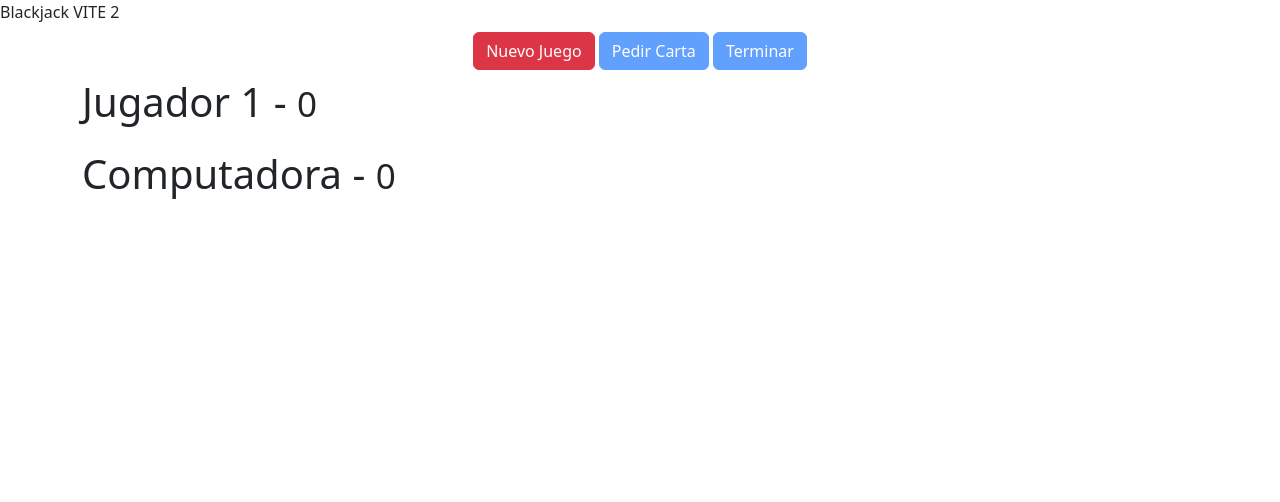
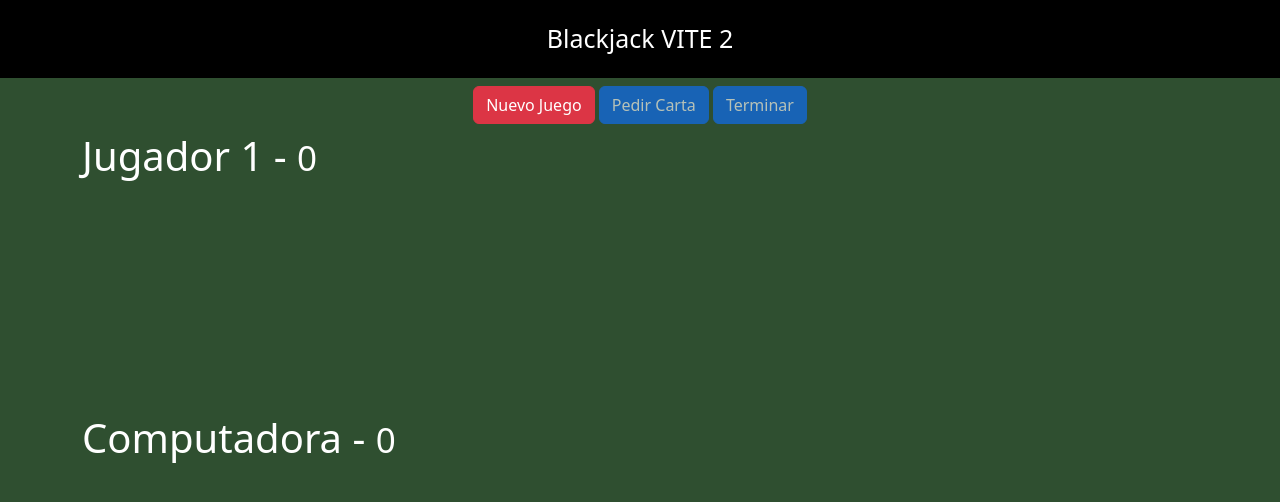
Before and after one commit to aagama/Blackjack-Vite, a website built with Vite: page docs/index.html in a window 1280 px wide. Built offline with nearby package versions, Linux system fonts and the light colour scheme; files whose address does not match are found by name.

Commit message:
vite.config.js updated

```diff
--- a/docs/index.html
+++ b/docs/index.html
@@ -5,8 +5,9 @@
     <meta name="viewport" content="width=device-width, initial-scale=1">
     <title>BlackJack - Vite</title>
     <link href="https://cdn.jsdelivr.net/npm/bootstrap@5.3.3/dist/css/bootstrap.min.css" rel="stylesheet" integrity="sha384-QWTKZyjpPEjISv5WaRU9OFeRpok6YctnYmDr5pNlyT2bRjXh0JMhjY6hW+ALEwIH" crossorigin="anonymous">
-    <script type="module" crossorigin src="/assets/index-DteXCaRX.js"></script>
-    <link rel="stylesheet" crossorigin href="/assets/index-DrZ_qKCQ.css">
+
+    <script type="module" crossorigin src="/Blackjack-Vite/assets/index-DteXCaRX.js"></script>
+    <link rel="stylesheet" crossorigin href="/Blackjack-Vite/assets/index-DrZ_qKCQ.css">
   </head>
   <body>
 
--- /dev/null
+++ b/vite.config.js
@@ -0,0 +1,5 @@
+import { defineConfig } from "vite";
+
+export default defineConfig({
+    base: '/Blackjack-Vite/',
+});
```
